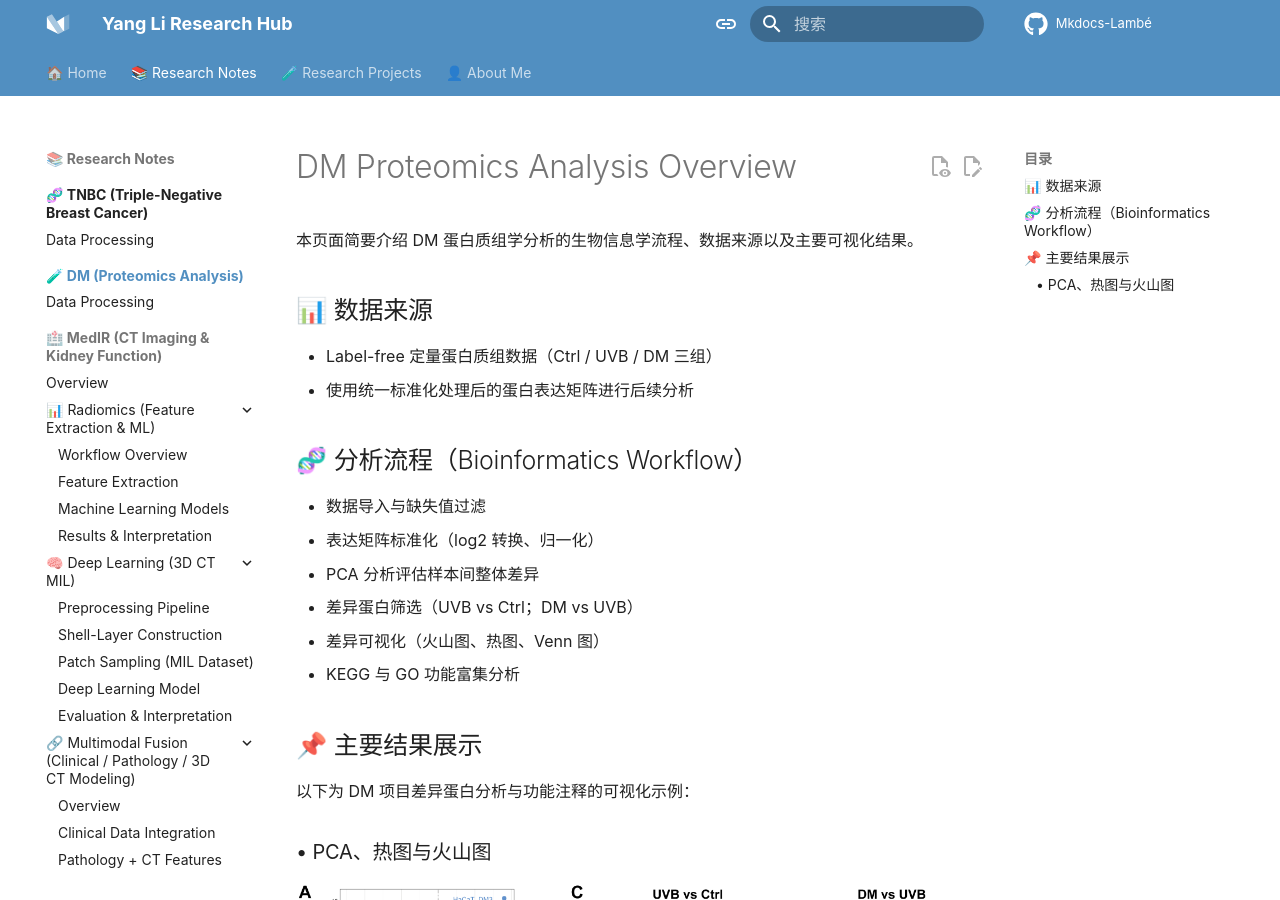
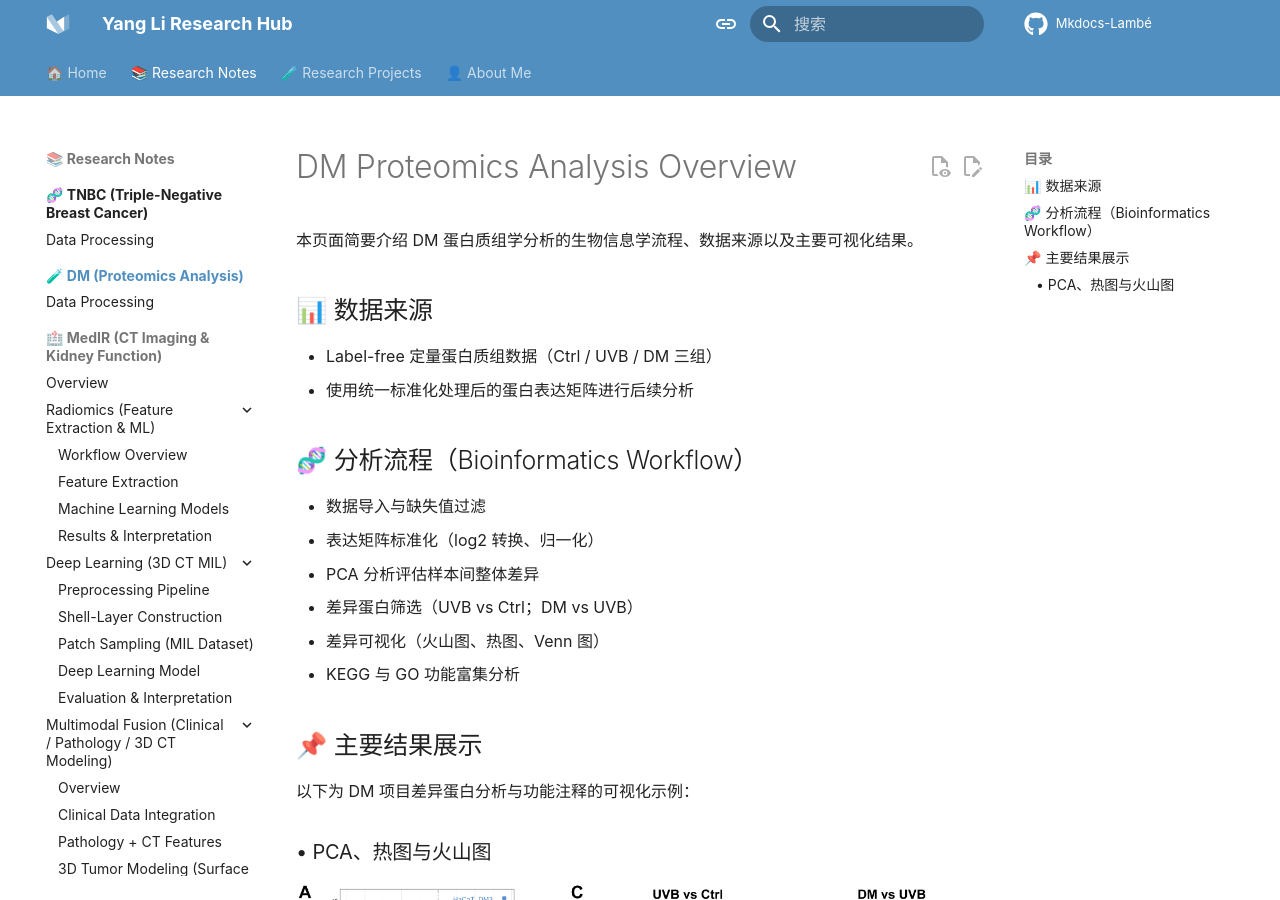
Before and after one commit to rosesheep5068/Mkdocs-Lamb-, an MkDocs documentation site: the page built from docs/notes/dm/index.md, in a window 1280 px wide and 900 px high. Built offline with MkDocs 1.6.1 and Material for MkDocs 9.7.7, drawn with Linux system fonts in a browser that asks for light colours; comment, search, counter and statistics services are not loaded; a style sheet for code colours, icons or effects is not loaded.

Commit message:
Update mkdocs.yml

```diff
--- a/mkdocs.yml
+++ b/mkdocs.yml
@@ -80,20 +80,20 @@
       - 🏥 MedIR (CT Imaging & Kidney Function):
           - Overview: notes/medir_ct/index.md
 
-          - 📊 Radiomics (Feature Extraction & ML):
+          -  Radiomics (Feature Extraction & ML):
               - Workflow Overview: notes/medir_ct/radiomics_overview.md
               - Feature Extraction: notes/medir_ct/radiomics_extract.md
               - Machine Learning Models: notes/medir_ct/radiomics_ml.md
               - Results & Interpretation: notes/medir_ct/radiomics_results.md
 
-          - 🧠 Deep Learning (3D CT MIL):
+          -  Deep Learning (3D CT MIL):
               - Preprocessing Pipeline: notes/medir_ct/preprocess.md
               - Shell-Layer Construction: notes/medir_ct/shell_layers.md
               - Patch Sampling (MIL Dataset): notes/medir_ct/patch_sampling.md
               - Deep Learning Model: notes/medir_ct/model.md
               - Evaluation & Interpretation: notes/medir_ct/results.md
 
-          - 🔗 Multimodal Fusion (Clinical / Pathology / 3D CT Modeling):
+          -  Multimodal Fusion (Clinical / Pathology / 3D CT Modeling):
               - Overview: notes/medir_ct/multimodal_overview.md
               - Clinical Data Integration: notes/medir_ct/multimodal_clinical.md
               - Pathology + CT Features: notes/medir_ct/multimodal_pathology.md
```
